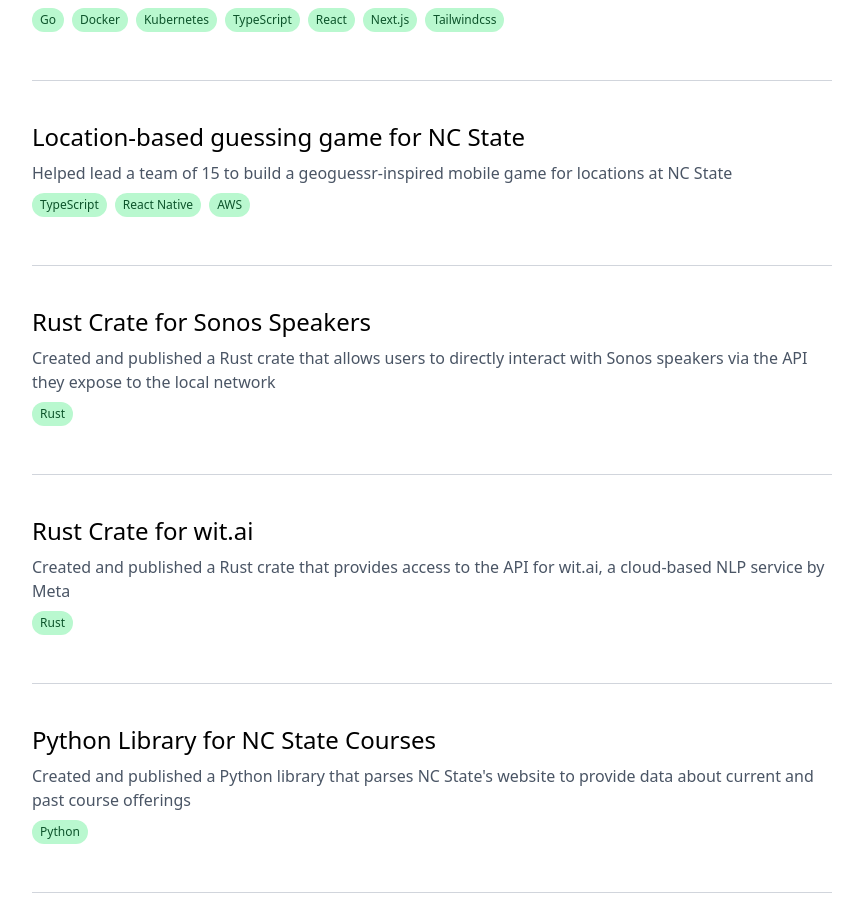
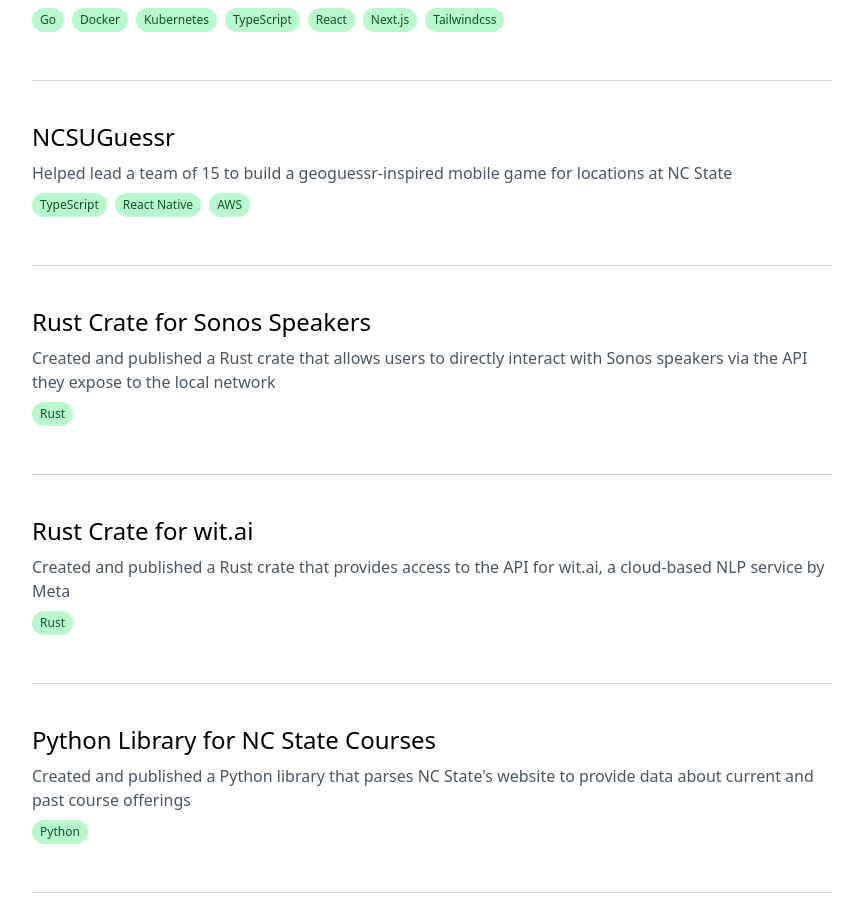
Before and after one commit to Brendon-Hablutzel/portfolio, a React (Vite) app: page /work in a window 1280 px wide. Shown: the part 1182-2099 px from the top of the page, without its empty margins (208-1071 px from the left). Built offline with nearby package versions, Linux system fonts and the light colour scheme.

Commit message:
update ncsuguessr entry

```diff
--- a/src/data.tsx
+++ b/src/data.tsx
@@ -111,7 +111,7 @@ export const works: Work[] = [
     ],
   },
   {
-    name: 'Location-based guessing game for NC State',
+    name: 'NCSUGuessr',
     url: 'https://github.com/NCSU-App-Development-Club/ncsuguessr',
     description:
       'Helped lead a team of 15 to build a geoguessr-inspired mobile game for locations at NC State',
```
